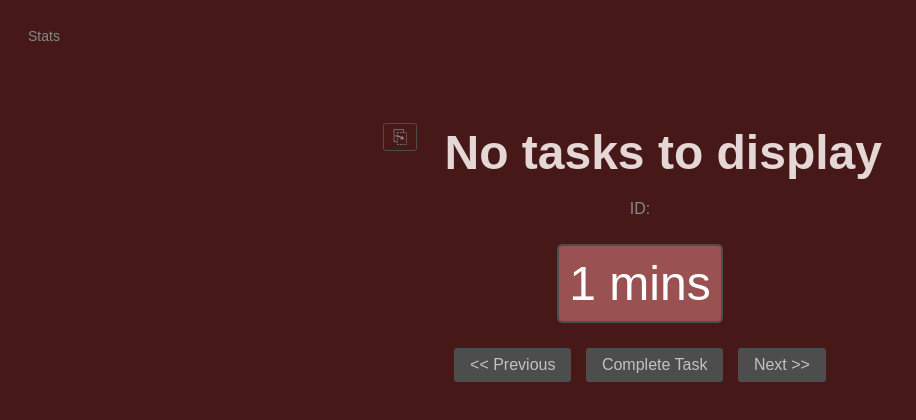
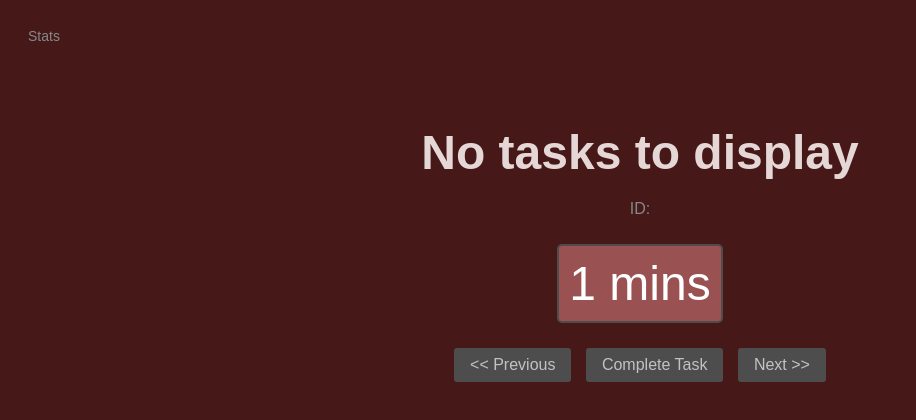
Before and after one commit to porterbhall/oneTask, a Flask app: page / in a window 1280 px wide. Shown: the top 420 px of the page, without its empty margins (0-916 px from the left). Run offline with Flask 3, Linux system fonts and the light colour scheme; some libraries are stand-ins or nearby versions.

Commit message:
Remove click-to-copy title button (ON-33)
Clicking the title already enters edit mode with the text
pre-selected, so the separate copy button was redundant and,
per the ticket, distracting in its current placement.

```diff
--- a/static/css/style.css
+++ b/static/css/style.css
@@ -31,25 +31,6 @@ body {
     justify-content: center;
     gap: 12px;
     margin-bottom: 10px;
-}
-
-.copy-name-btn {
-    background: none;
-    border: 1px solid #4d4d4d;
-    color: #888;
-    border-radius: 3px;
-    padding: 4px 9px;
-    cursor: pointer;
-    font-size: 18px;
-    line-height: 1;
-    transition: all 0.2s ease;
-    flex-shrink: 0;
-}
-
-.copy-name-btn:hover {
-    color: #c2c2c2;
-    border-color: #888;
-    background-color: #4d4d4d;
 }
 
 .task-name {
--- a/templates/task.html
+++ b/templates/task.html
@@ -11,7 +11,6 @@
 <body>
     <a href="/stats{{ '?report=' + request.args.get('report', 'next') }}" class="stats-link">Stats</a>
     <div class="task-name-container">
-        <button class="copy-name-btn" onclick="copyTaskName()" title="Copy to clipboard">⎘</button>
         <h1 class="task-name" onclick="enterTitleEditMode()">{{ formatted_tasks[currentTaskIndex] }}</h1>
     </div>
     <div class="title-edit-form" id="title-edit-form" style="display: none;">
@@ -195,19 +194,6 @@
             }, 1000);
         }).catch(function(err) {
             console.error('Failed to copy task ID: ', err);
-        });
-    }
-
-    // Function to copy task name to clipboard
-    function copyTaskName() {
-        var taskName = task_names[currentTaskIndex];
-        navigator.clipboard.writeText(taskName).then(function() {
-            var btn = document.querySelector('.copy-name-btn');
-            var original = btn.innerHTML;
-            btn.innerHTML = '✓';
-            setTimeout(function() { btn.innerHTML = original; }, 1000);
-        }).catch(function(err) {
-            console.error('Failed to copy task name: ', err);
         });
     }
 
@@ -1070,12 +1056,10 @@ function updateCountdown() {
     function enterTitleEditMode() {
         if (isTaskCompleted(currentTaskIndex)) return;
         var h1 = document.querySelector('.task-name');
-        var copyBtn = document.querySelector('.copy-name-btn');
         var editForm = document.getElementById('title-edit-form');
         var input = document.getElementById('title-input');
         input.value = task_names[currentTaskIndex];
         h1.style.display = 'none';
-        copyBtn.style.display = 'none';
         editForm.style.display = 'block';
         input.focus();
         input.select();
@@ -1083,10 +1067,8 @@ function updateCountdown() {
 
     function exitTitleEditMode() {
         var h1 = document.querySelector('.task-name');
-        var copyBtn = document.querySelector('.copy-name-btn');
         var editForm = document.getElementById('title-edit-form');
         h1.style.display = '';
-        copyBtn.style.display = '';
         editForm.style.display = 'none';
     }
 
```
